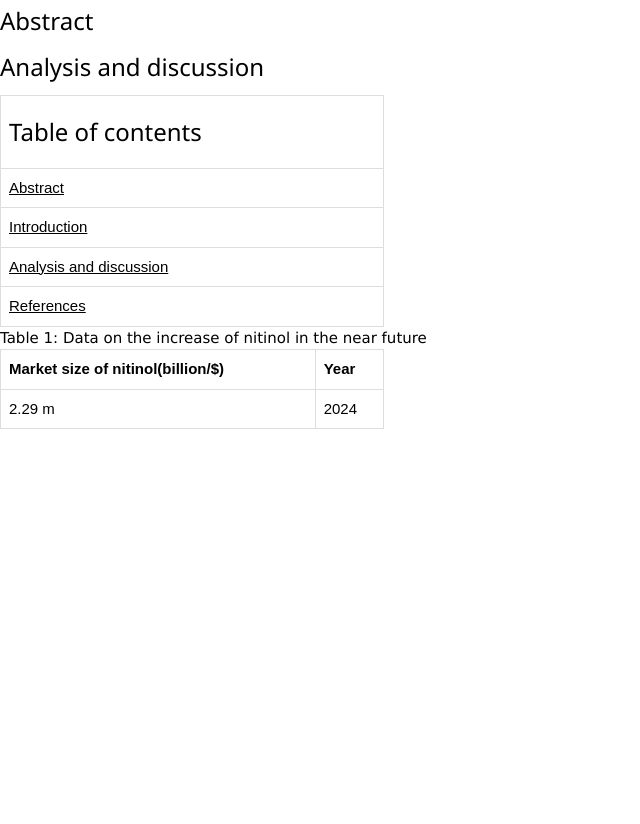
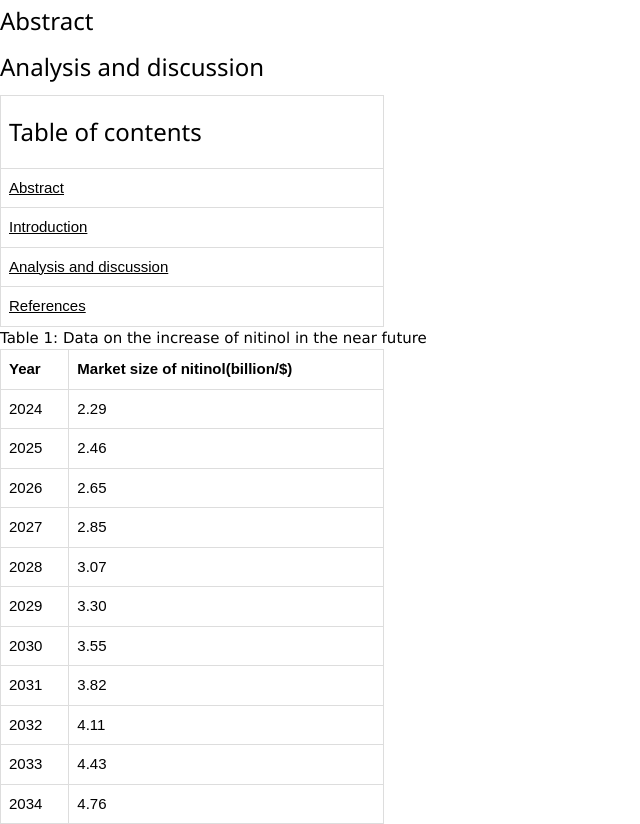
Before and after one commit to FEPSFY6916317/FY6916317, a plain HTML site: page index.html in a window 1280 px wide. Shown: the part 636-1460 px from the top of the page, without its empty margins (0-640 px from the left). Before the commit the page ends 1065 px from the top, so only its background shows below. Drawn offline with nearby package versions, Linux system fonts and the light colour scheme.

Commit message:
Update index.html

```diff
--- a/index.html
+++ b/index.html
@@ -73,14 +73,53 @@
     Table 1: Data on the increase of nitinol in the near future
     <table>
       <tr>
-        <th> Market size of nitinol(billion/$)</th>
-        <th>Year</th>
+        <th> Year</th>
+        <th>Market size of nitinol(billion/$)</th>
       </tr>
       <tr>
-        <td>2.29 m</td>
-        <td> 2024</td>
+        <td>2024</td>
+        <td> 2.29</td>
       </tr>
-
+       <tr>
+        <td>2025</td>
+        <td> 2.46</td>
+      </tr>
+         <tr>
+        <td>2026</td>
+        <td> 2.65</td>
+      </tr>
+       <tr>
+        <td>2027</td>
+        <td> 2.85</td>
+      </tr>
+       <tr>
+        <td>2028</td>
+        <td> 3.07</td>
+      </tr>
+       <tr>
+        <td>2029</td>
+        <td> 3.30</td>
+      </tr>
+       <tr>
+        <td>2030</td>
+        <td> 3.55</td>
+      </tr>
+       <tr>
+        <td>2031</td>
+        <td> 3.82</td>
+      </tr>
+       <tr>
+        <td>2032</td>
+        <td> 4.11</td>
+      </tr>
+       <tr>
+        <td>2033</td>
+        <td> 4.43</td>
+      </tr>
+       <tr>
+        <td>2034</td>
+        <td> 4.76</td>
+      </tr>
       </tr>
     </table>
 </html>
```
